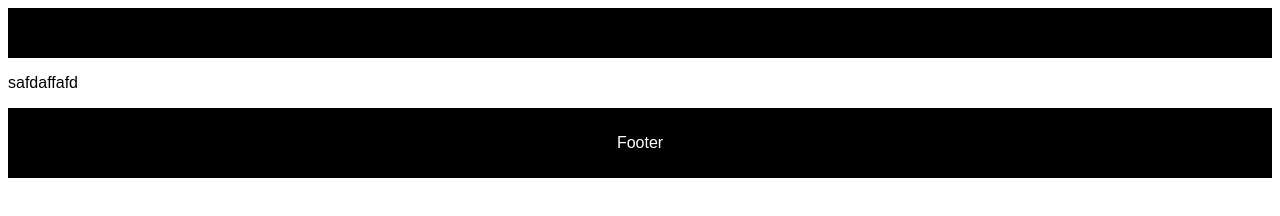
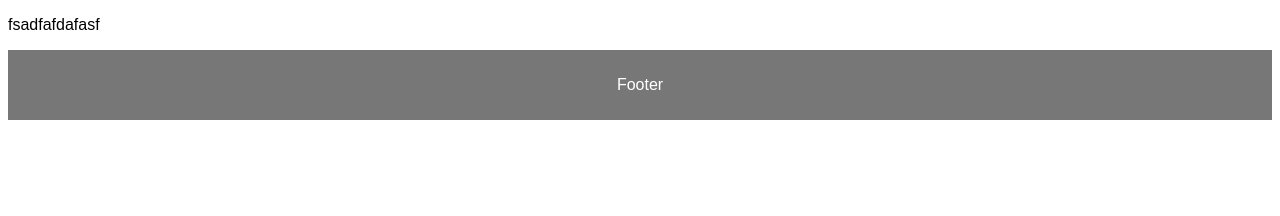
Before and after one commit to knowledgebread/mfx.app, a plain HTML site: page index.html in a window 1280 px wide. Drawn offline with Linux system fonts and the light colour scheme.

Commit message:
Update index.html

```diff
--- a/index.html
+++ b/index.html
@@ -1,6 +1,6 @@
 <!DOCTYPE html>
 <html lang="en">
-<header>
+<head>
 <title>Privacy Policies</title>
 <meta charset="utf-8">
 <meta name="viewport" content="width=device-width, initial-scale=1">
@@ -16,11 +16,10 @@ body {
 /* Style the header */
 header {
   background-color: #000;
-  padding: 10px;
+  padding: 30px;
   text-align: center;
-  font-size: 18px;
+  font-size: 20px;
   color: white;
-  height: 50px;
 }
 
 
@@ -29,7 +28,7 @@ header {
 
 /* Style the footer */
 footer {
-  background-color: #000;
+  background-color: #777;
   padding: 10px;
   text-align: center;
   color: white;
@@ -43,10 +42,10 @@ footer {
   }
 }
 </style>
-</header>
+</head>
 <body>
 
-<p>safdaffafd</p>
+  <p>fsadfafdafasf</p>
 
 <footer>
   <p>Footer</p>
```
